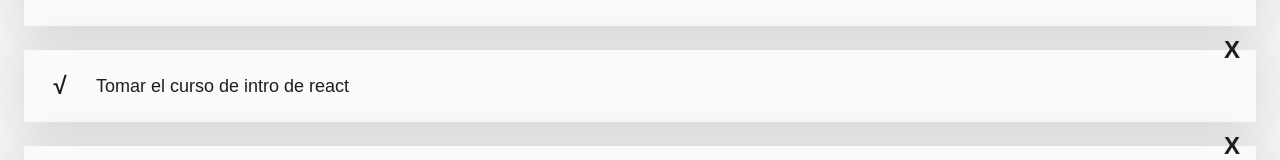
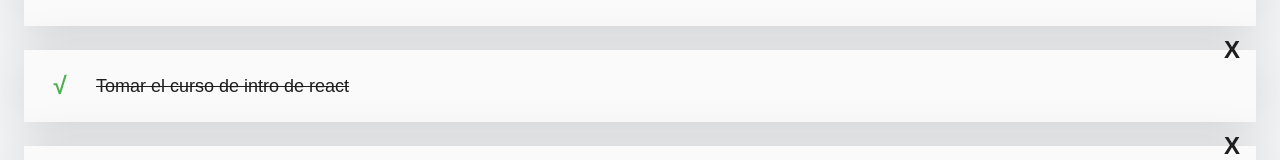
Before and after one commit to DanSRDev/curso-intro-react, a React (Create React App) app: page / in a window 1280 px wide. Shown: the part 264-424 px from the top of the page. Built offline with nearby package versions, Linux system fonts and the light colour scheme; the HTML template or start-up script is replaced by a standard one.

Commit message:
Contando y buscando TODOs

```diff
--- a/src/App.js
+++ b/src/App.js
@@ -6,20 +6,46 @@
 import { CreateTodoButton } from './CreateTodoButton';
 // import './App.css';
 
-const todos = [
+const defaultTodos = [
   { text: 'Cortar cebolla', completed: true},
-  { text: 'Tomar el curso de intro de react', completed: false},
+  { text: 'Tomar el curso de intro de react', completed: true},
   { text: 'Llorar con la llorona', completed: false},
 ];
 
 function App() {
+
+  const [todos, setTodos] = React.useState(defaultTodos);
+  const [searchValue, setSearchValue] = React.useState('');
+
+  const completedTodos = todos.filter(todo => !!todo.completed).length;
+  const totalTodos = todos.length;
+
+  let searchedTodos = [];
+
+  if (!searchValue.length >= 1) {
+    searchedTodos = todos;
+  } else {
+    searchedTodos = todos.filter(todo => {
+      const todoText = todo.text.toLowerCase();
+      const searchText = searchValue.toLowerCase();
+      return todoText.includes(searchText);
+    })
+  }
+
   return (
     <React.Fragment>
-      <TodoCounter />
-      <TodoSearch />
+      <TodoCounter
+        total={totalTodos}
+        completed={completedTodos}
+      />
+      <TodoSearch
+        searchValue={searchValue}
+        setSearchValue={setSearchValue}
+
+      />
 
       <TodoList>
-        {todos.map( todo => (
+        {searchedTodos.map( todo => (
           <TodoItem
             key={todo.text}
             text={todo.text}
--- a/src/TodoCounter.js
+++ b/src/TodoCounter.js
@@ -1,9 +1,10 @@
 import React from "react";
 import './TodoCounter.css';
 
-function TodoCounter() {
+function TodoCounter({ total, completed }) {
+
     return(
-        <h2 className="TodoCounter">Has completado 2 de 3 TODOs</h2>
+        <h2 className="TodoCounter">Has completado {completed} de {total} TODOs</h2>
     )
 }
 
--- a/src/TodoSearch.js
+++ b/src/TodoSearch.js
@@ -1,24 +1,20 @@
 import React from "react";
 import './TodoSearch.css';
 
-function TodoSearch() {
-
-    const [searchValue, setSearchValue] = React.useState('');
-
+function TodoSearch({searchValue, setSearchValue}) {
     const onSearchValueChange = (event) => {
         console.log(event.target.value);
         setSearchValue(event.target.value);
     }
 
-    return [
+    return (
         <input
             className="TodoSearch"
             placeholder="Cebolla"
             value={searchValue}
             onChange={onSearchValueChange}
-        />,
-        <p>{searchValue}</p>
-    ];
+        />
+    );
 }
 
 export { TodoSearch };
```
